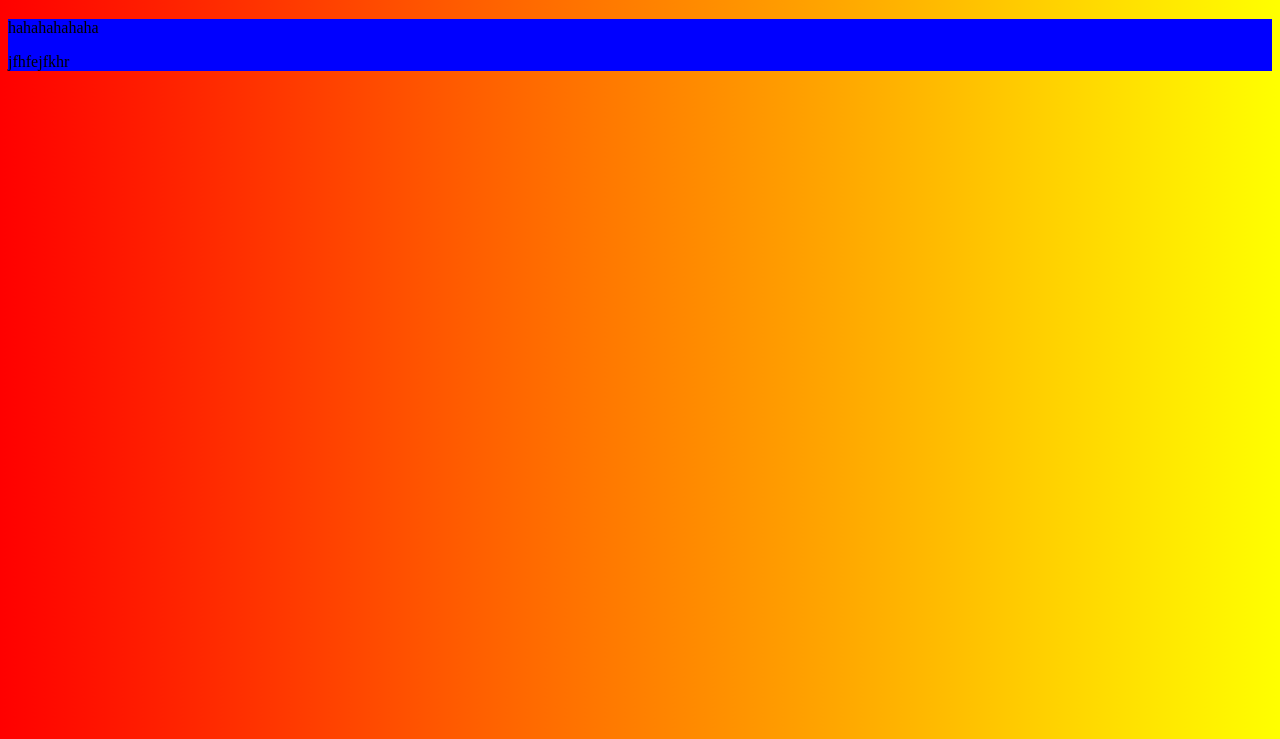
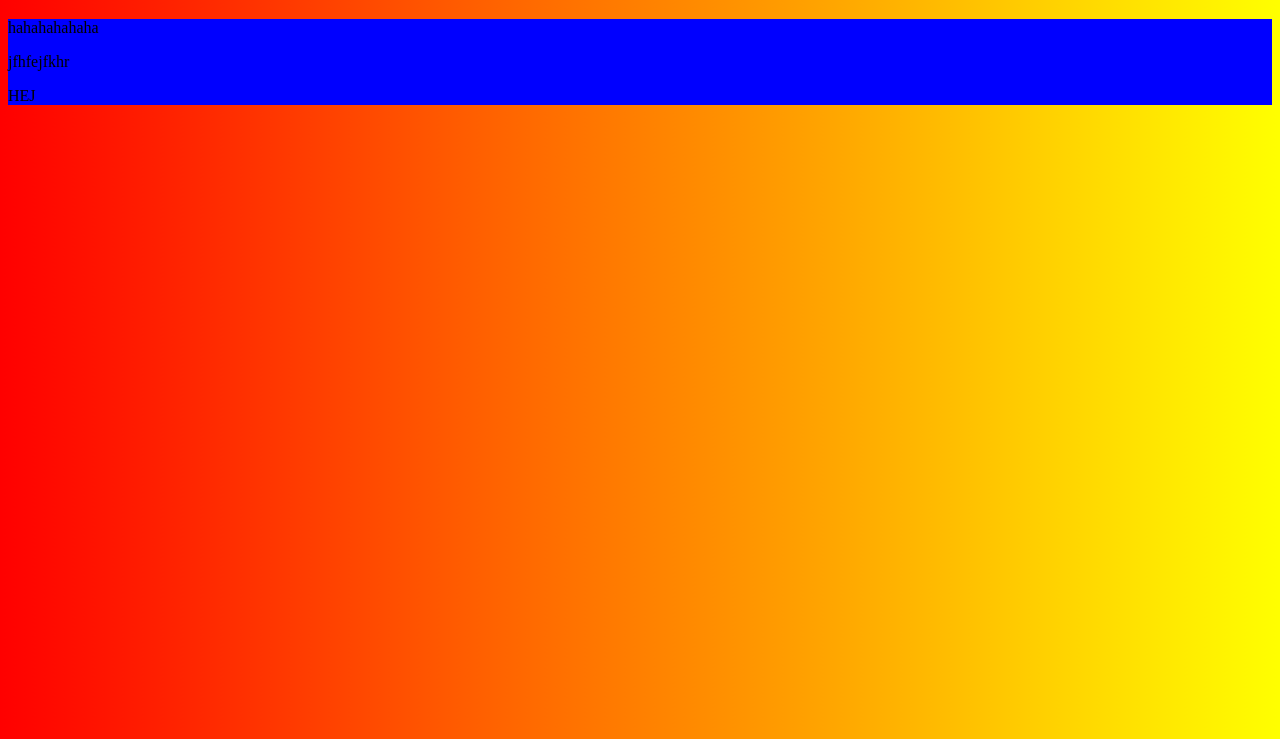
Before and after one commit to linushallin/grupp6index, a plain HTML site: page index.html in a window 1280 px wide. Shown: the part 61-800 px from the top of the page. Drawn offline with Linux system fonts and the light colour scheme.

Commit message:
La till en div jävel

```diff
--- a/index.html
+++ b/index.html
@@ -13,6 +13,7 @@
   <div>
     <p>hahahahahaha</p>
     <p>jfhfejfkhr</p>
+    <div>HEJ</div>
   </div>
 </body>
 
```
